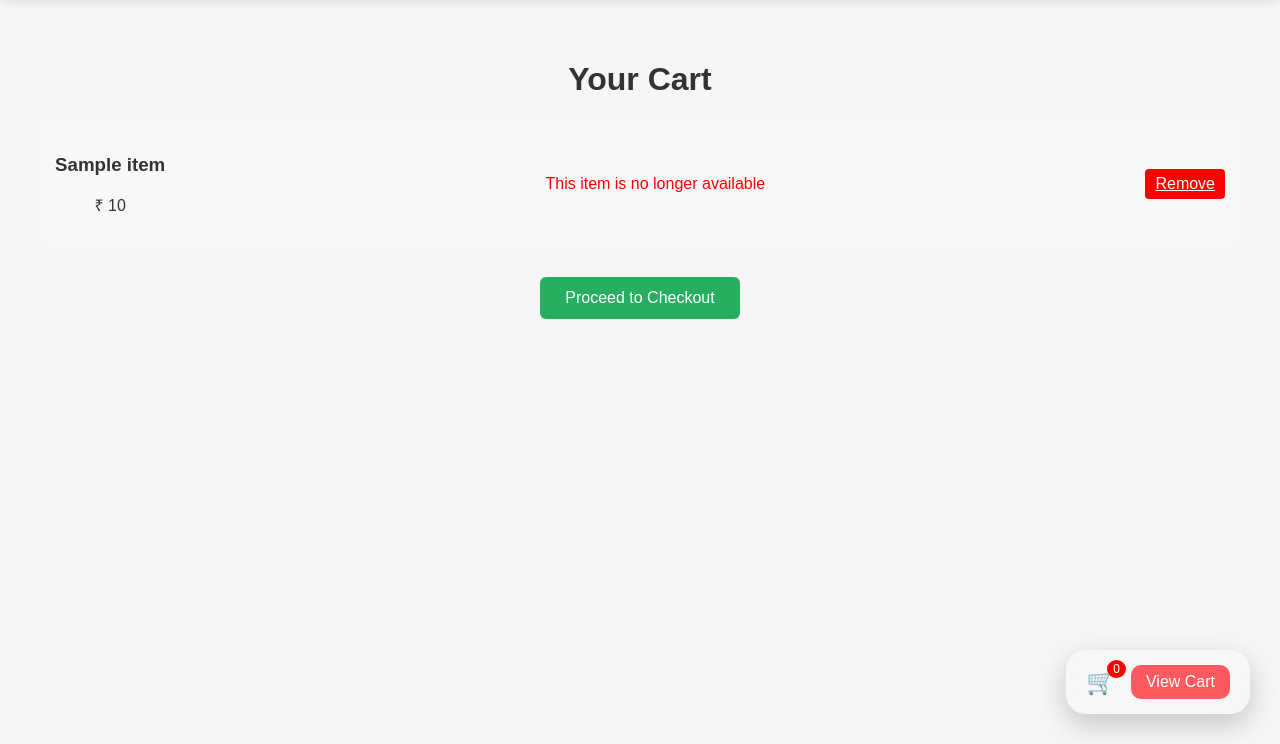
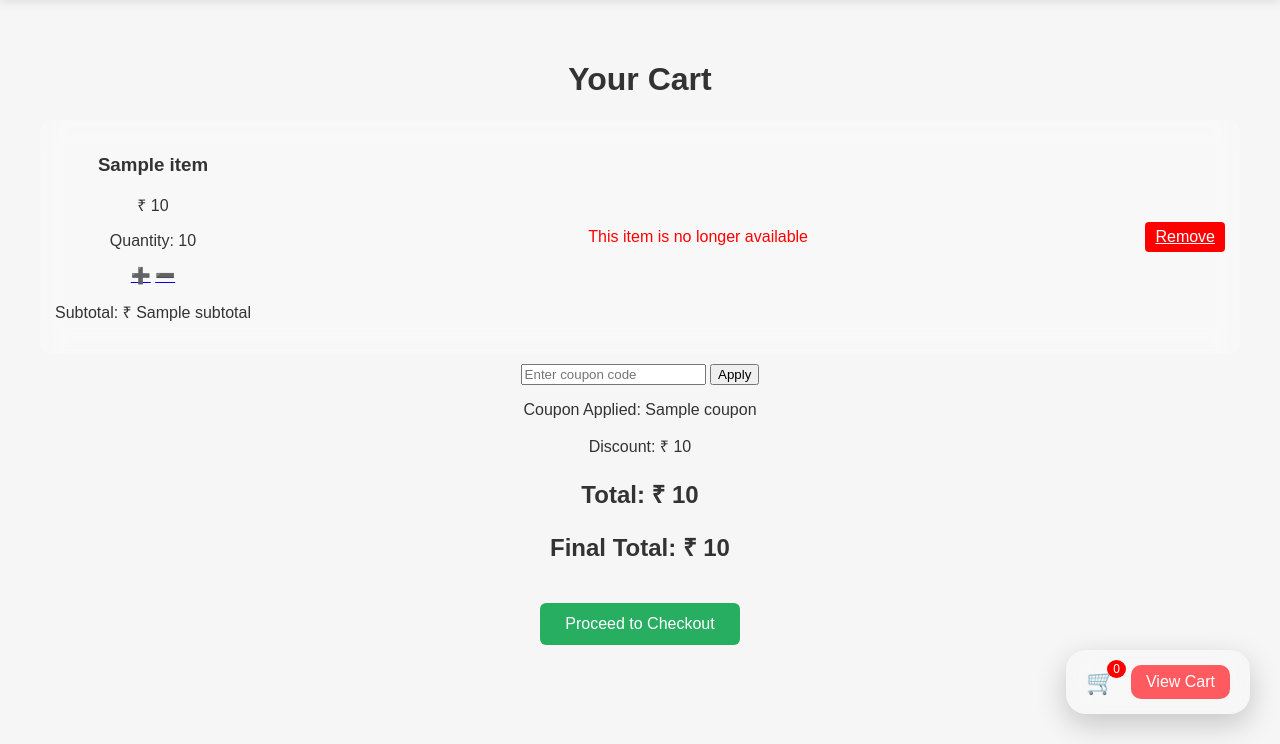
Before and after one commit to HYPERX99206/Flavorfleet3, a Flask app: template templates/cart.html in a window 1280 px wide. Shown: the part 56-800 px from the top of the page. Run offline with Flask 3, Linux system fonts and the light colour scheme; the template is opened without the code that fills it: most values are stand-ins (such as "Sample title", 1, 10 or a date in 2020).

Commit message:
Added cart total, quantity and coupon system

```diff
--- a/app.py
+++ b/app.py
@@ -60,15 +60,67 @@ def restaurant_menu(restaurant_id):
 # -----------------------------
 @app.route("/cart")
 def cart():
-    session.setdefault("cart", [])
     conn = get_db()
+    cart = session.get("cart", [])
+
     items = []
-    for item_id in session["cart"]:
-        item = conn.execute("SELECT * FROM menu_items WHERE id=?", (item_id,)).fetchone()
-        if item:
-            items.append(item)
+    total = 0
+
+    if cart:
+        placeholders = ",".join(["?"] * len(cart))
+        items = conn.execute(
+            f"SELECT * FROM menu_items WHERE id IN ({placeholders})",
+            cart
+        ).fetchall()
+
+        # ✅ EXISTING TOTAL (kept same)
+        total = sum(item["price"] for item in items)
+
+        # ==============================
+        # ✅ ADDED: Quantity Logic
+        # ==============================
+        from collections import Counter
+        cart_counts = Counter(cart)
+
+        items_with_qty = []
+        total = 0  # override safely for quantity-based total
+
+        for item in items:
+            qty = cart_counts[item["id"]]
+            item_dict = dict(item)
+            item_dict["quantity"] = qty
+            item_dict["subtotal"] = qty * item["price"]
+            items_with_qty.append(item_dict)
+            total += item_dict["subtotal"]
+
+        items = items_with_qty  # replace safely
+
+        # ==============================
+        # ✅ ADDED: Coupon Logic
+        # ==============================
+        discount = 0
+        coupon = request.args.get("coupon")
+
+        if coupon == "SAVE10":
+            discount = int(total * 0.1)
+
+        final_total = total - discount
+
+    else:
+        discount = 0
+        final_total = 0
+        coupon = None
+
     conn.close()
-    return render_template("cart.html", items=items)
+
+    return render_template(
+        "cart.html",
+        items=items,
+        total=total,
+        final_total=final_total,
+        discount=discount,
+        coupon=coupon
+    )
 
 @app.route("/add_to_cart/<int:item_id>")
 def add_to_cart(item_id):
@@ -418,14 +470,16 @@ def advance_payment_success():
 
     # Save order with scheduled delivery
     conn.execute("""
-        INSERT INTO orders (user, total_amount, status, delivery_time)
-        VALUES (?, ?, ?, ?)
+    INSERT INTO orders (user, total_amount, status, created_at)
+    VALUES (?, ?, ?, ?)
     """, (
-        session["user"],
-        order_data["total"],
-        "Scheduled",
-        order_data["delivery_time"]
+         session["user"],
+         total,
+         "Preparing",
+         datetime.now().isoformat()
     ))
+
+    order_id = conn.execute("SELECT last_insert_rowid()").fetchone()[0]
 
     conn.commit()
     conn.close()
@@ -434,8 +488,52 @@ def advance_payment_success():
     session["cart"] = []
     session.pop("advance_order", None)
 
-    return jsonify({"status": "success"})
+    return jsonify({
+        "status": "success",
+        "order_id": order_id
+    })
 
+@app.route("/track_order/<int:order_id>")
+def track_order(order_id):
+    conn = get_db()
+
+    order = conn.execute(
+        "SELECT * FROM orders WHERE id=?",
+        (order_id,)
+    ).fetchone()
+
+    conn.close()
+
+    if not order:
+        return "Order not found"
+
+    created_time = datetime.fromisoformat(order["created_at"])
+    now = datetime.now()
+
+    elapsed = (now - created_time).total_seconds() / 60
+
+    if elapsed < 5:
+        status = "Preparing"
+        progress = 25
+    elif elapsed < 15:
+        status = "Cooking"
+        progress = 50
+    elif elapsed < 25:
+        status = "Out for Delivery"
+        progress = 75
+    else:
+        status = "Delivered"
+        progress = 100
+
+    eta = max(0, 30 - int(elapsed))
+
+    return render_template(
+        "track_order.html",
+        order=order,
+        status=status,
+        progress=progress,
+        eta=eta
+    )
 # -----------------------------
 # RUN SERVER
 # -----------------------------
--- a/init_db.py
+++ b/init_db.py
@@ -101,7 +101,7 @@ cur.execute("""ALTER TABLE restaurants ADD COLUMN available INTEGER DEFAULT 1;""
 cur.execute("""ALTER TABLE restaurants ADD COLUMN min_delivery_time INTEGER DEFAULT 20;""")
 cur.execute("""ALTER TABLE restaurants ADD COLUMN max_delivery_time INTEGER DEFAULT 40;""")
 cur.execute("""ALTER TABLE menu_items ADD COLUMN available INTEGER DEFAULT 1; """)
-
+cur.execute("""ALTER TABLE orders ADD COLUMN created_at TEXT;""")
 
 
 conn.commit()
--- a/templates/advance_payment.html
+++ b/templates/advance_payment.html
@@ -28,7 +28,7 @@ var options = {
         .then(res => res.json())
         .then(data => {
             if(data.status === "success"){
-                window.location = "/orders";
+                window.location = "/track_order/" + data.order_id;
             } else {
                 alert("Payment failed");
             }
--- a/templates/cart.html
+++ b/templates/cart.html
@@ -11,6 +11,13 @@
         <div>
             <h3>{{ item.name }}</h3>
             <p>₹ {{ item.price }}</p>
+
+            <!-- ✅ ADDED: Quantity + Subtotal -->
+            <p>Quantity: {{ item.quantity }}</p>
+            <a href="/add_to_cart/{{ item.id }}">➕</a>
+            <a href="/remove_from_cart/{{ item.id }}">➖</a>
+            <p>Subtotal: ₹ {{ item.subtotal }}</p>
+
         </div>
         {% if not item.available %}
         <p style="color:red;">This item is no longer available</p>
@@ -19,6 +26,23 @@
         <a href="/remove_from_cart/{{ item.id }}" class="remove-btn">Remove</a>
     </div>
     {% endfor %}
+
+    <!-- ✅ ADDED: Coupon System -->
+    <form method="GET" action="/cart">
+        <input type="text" name="coupon" placeholder="Enter coupon code">
+        <button type="submit">Apply</button>
+    </form>
+
+    {% if coupon %}
+    <p>Coupon Applied: {{ coupon }}</p>
+    <p>Discount: ₹ {{ discount }}</p>
+    {% endif %}
+
+    <!-- ✅ EXISTING TOTAL (unchanged) -->
+    <h2>Total: ₹ {{ total }}</h2>
+
+    <!-- ✅ ADDED: Final Total -->
+    <h2>Final Total: ₹ {{ final_total }}</h2>
 
     {% if all_available %}
     <a href="/checkout" class="checkout-btn">Proceed to Checkout</a>
--- a/templates/checkout.html
+++ b/templates/checkout.html
@@ -40,7 +40,7 @@
             }).then(res => res.json())
               .then(data => {
                 if(data.status === "success"){
-                    window.location.href = "/orders";
+                    window.location.href = "/track_order/" + data.order_id;
                  } else {
                     alert("Payment failed!");
                  }
```
Also changed, not shown: flavorfleet.db.
